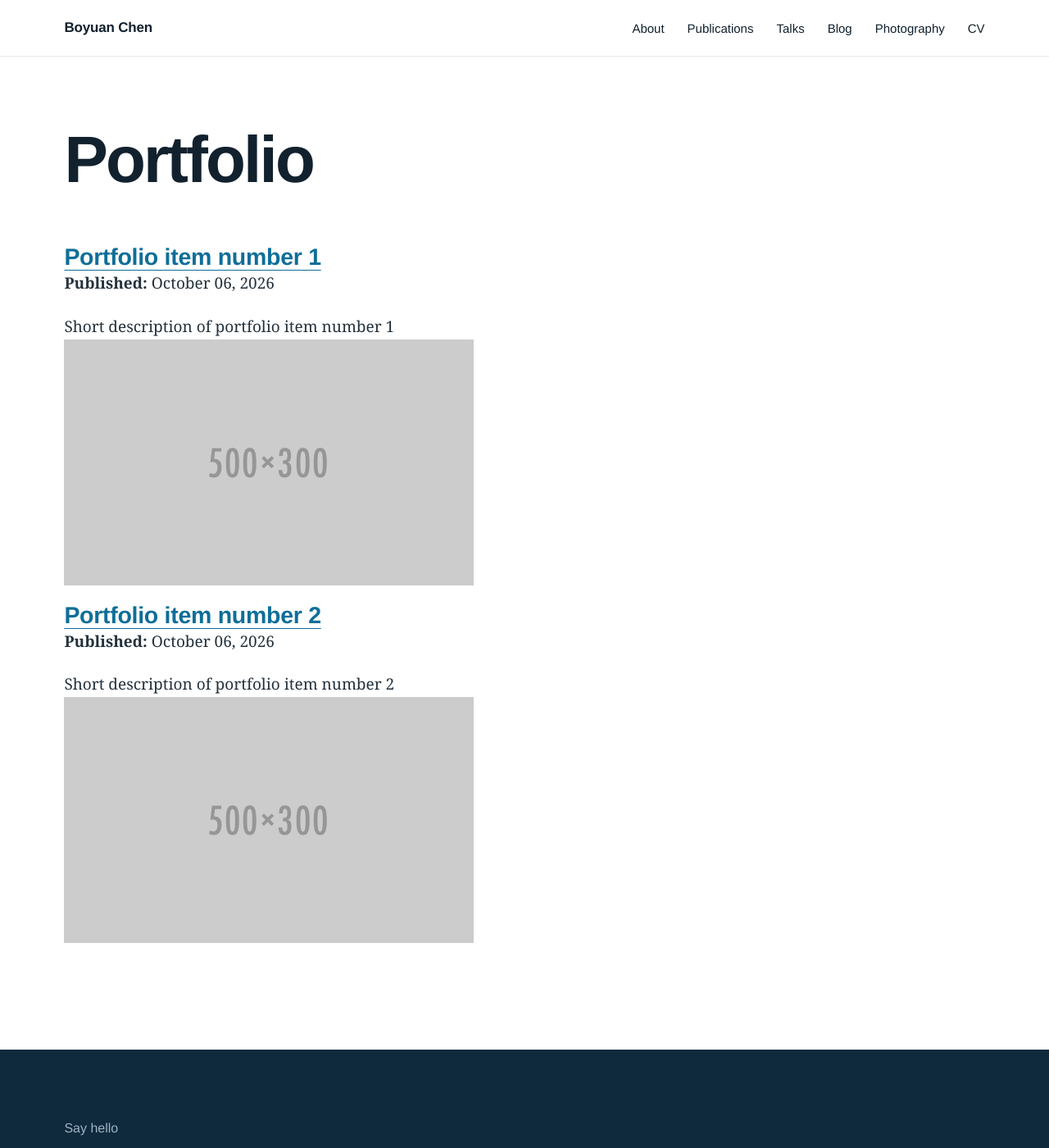
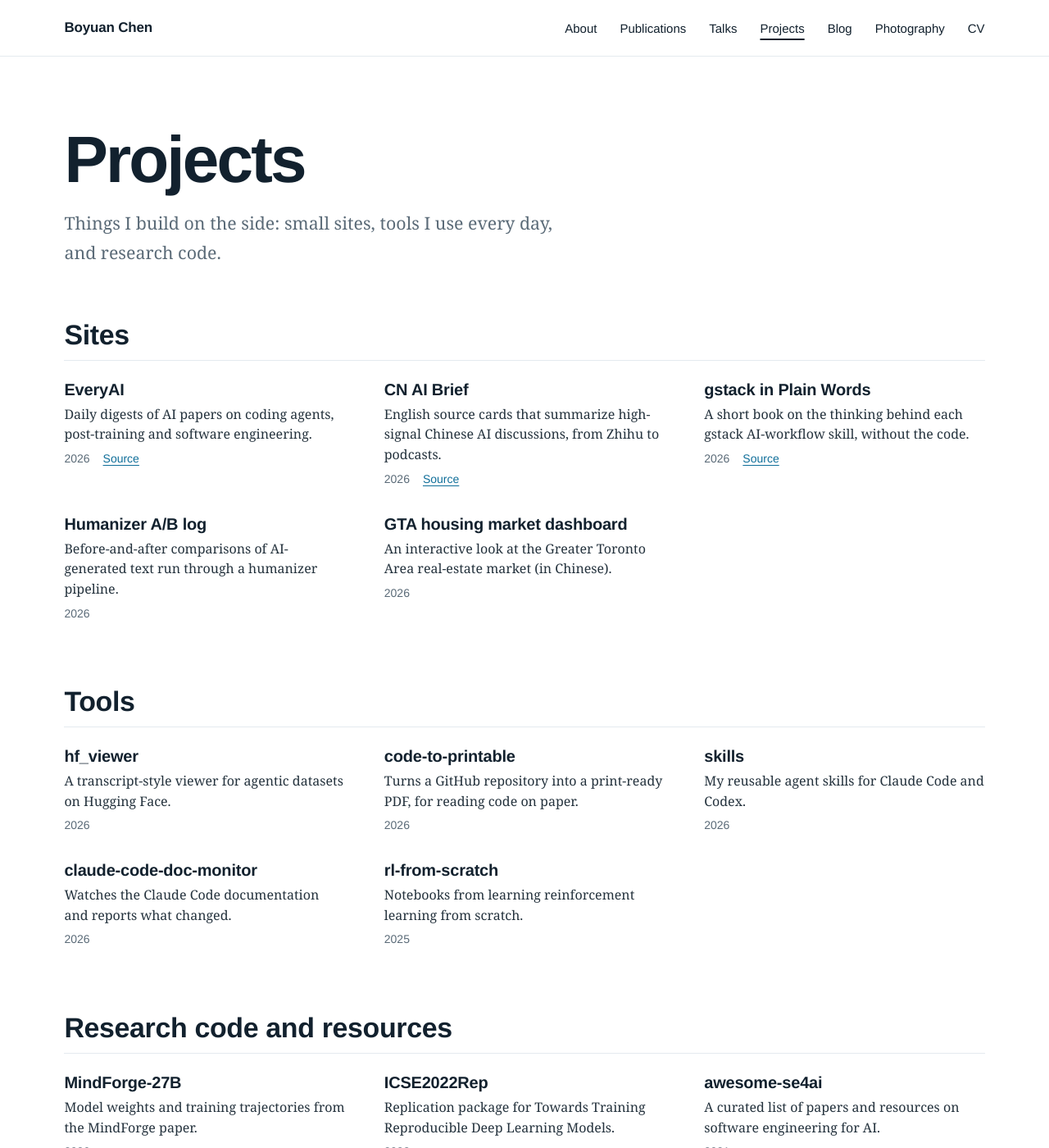
Before and after one commit to nemo9cby/nemo9cby.github.io, a Jekyll site: the page built from _pages/portfolio.html, in a window 1280 px wide and 1400 px high. Shown: the whole window at 82% size. Built offline with Jekyll 4.4.1, drawn with Linux system fonts in a browser that asks for light colours; some web fonts are replaced; some of the changed text lies outside the part shown.

Commit message:
Add Projects page (/portfolio/) for side projects and research code
Lists the user's public side projects found by the research sweep: the
mini-sites under chenboyuan.com (EveryAI, CN AI Brief, gstack in Plain
Words, Humanizer A/B log, GTA housing dashboard), tools (hf_viewer,
code-to-printable, skills, ...) and research code/resources. Data lives
in _data/projects.yml; the template portfolio placeholders are removed.
Nav gains 'Projects'; the menu button now takes over below 1024px.

Co-Authored-By: Claude Opus 5.5 <noreply@anthropic.com>

```diff
--- a/_data/navigation.yml
+++ b/_data/navigation.yml
@@ -6,6 +6,8 @@ main:
     url: /publications/
   - title: "Talks"
     url: /talks/
+  - title: "Projects"
+    url: /portfolio/
   - title: "Blog"
     url: /blogs
   - title: "Photography"
--- /dev/null
+++ b/_data/projects.yml
@@ -0,0 +1,70 @@
+# Projects shown on /portfolio/ (nav: Projects), grouped and in display order.
+- group: "Sites"
+  items:
+    - name: "EveryAI"
+      url: "https://www.chenboyuan.com/everyai/"
+      repo: "https://github.com/nemo9cby/everyai"
+      year: 2026
+      text: "Daily digests of AI papers on coding agents, post-training and software engineering."
+    - name: "CN AI Brief"
+      url: "https://www.chenboyuan.com/cn-ai-brief/"
+      repo: "https://github.com/nemo9cby/cn-ai-brief"
+      year: 2026
+      text: "English source cards that summarize high-signal Chinese AI discussions, from Zhihu to podcasts."
+    - name: "gstack in Plain Words"
+      url: "https://www.chenboyuan.com/gstack-in-plain-words/"
+      repo: "https://github.com/nemo9cby/gstack-in-plain-words"
+      year: 2026
+      text: "A short book on the thinking behind each gstack AI-workflow skill, without the code."
+    - name: "Humanizer A/B log"
+      url: "/humanizer/"
+      year: 2026
+      text: "Before-and-after comparisons of AI-generated text run through a humanizer pipeline."
+    - name: "GTA housing market dashboard"
+      url: "/realmaster/"
+      year: 2026
+      text: "An interactive look at the Greater Toronto Area real-estate market (in Chinese)."
+- group: "Tools"
+  items:
+    - name: "hf_viewer"
+      repo: "https://github.com/nemo9cby/hf_viewer"
+      year: 2026
+      text: "A transcript-style viewer for agentic datasets on Hugging Face."
+    - name: "code-to-printable"
+      repo: "https://github.com/nemo9cby/code-to-printable"
+      year: 2026
+      text: "Turns a GitHub repository into a print-ready PDF, for reading code on paper."
+    - name: "skills"
+      repo: "https://github.com/nemo9cby/skills"
+      year: 2026
+      text: "My reusable agent skills for Claude Code and Codex."
+    - name: "claude-code-doc-monitor"
+      repo: "https://github.com/nemo9cby/claude-code-doc-monitor"
+      year: 2026
+      text: "Watches the Claude Code documentation and reports what changed."
+    - name: "rl-from-scratch"
+      repo: "https://github.com/nemo9cby/rl-from-scratch"
+      year: 2025
+      text: "Notebooks from learning reinforcement learning from scratch."
+- group: "Research code and resources"
+  items:
+    - name: "MindForge-27B"
+      url: "https://huggingface.co/centre-for-swe/MindForge-27B"
+      year: 2026
+      text: "Model weights and training trajectories from the MindForge paper."
+    - name: "ICSE2022Rep"
+      repo: "https://github.com/nemo9cby/ICSE2022Rep"
+      year: 2022
+      text: "Replication package for Towards Training Reproducible Deep Learning Models."
+    - name: "awesome-se4ai"
+      repo: "https://github.com/nemo9cby/awesome-se4ai"
+      year: 2021
+      text: "A curated list of papers and resources on software engineering for AI."
+    - name: "logging-code-issue"
+      repo: "https://github.com/loggingcode/logging-code-issue"
+      year: 2019
+      text: "A catalog of research on logging-code issues."
+    - name: "LogCoCo"
+      repo: "https://github.com/nemo9cby/LogCoCo"
+      year: 2018
+      text: "Code-coverage estimation from execution logs (ASE 2018)."
--- a/_pages/portfolio.html
+++ b/_pages/portfolio.html
@@ -1,13 +1,24 @@
 ---
 layout: archive
-title: "Portfolio"
+title: "Projects"
 permalink: /portfolio/
+lede: "Things I build on the side: small sites, tools I use every day, and research code."
 author_profile: true
 ---
 
-{% include base_path %}
-
-
-{% for post in site.portfolio %}
-  {% include archive-single.html %}
+{% for group in site.data.projects %}
+<section class="list-section">
+  <h2 class="list-section__title">{{ group.group }}</h2>
+  <ul class="project-list">
+    {%- for p in group.items %}
+    {%- assign href = p.url | default: p.repo -%}
+    {%- unless href contains '://' %}{% assign href = href | relative_url %}{% endunless %}
+    <li class="project">
+      <h3 class="project__name"><a href="{{ href }}">{{ p.name }}</a></h3>
+      <p class="project__text">{{ p.text }}</p>
+      <p class="project__meta">{{ p.year }}{% if p.url and p.repo %} <a href="{{ p.repo }}">Source</a>{% endif %}</p>
+    </li>
+    {%- endfor %}
+  </ul>
+</section>
 {% endfor %}
--- a/_portfolio/portfolio-1.md
+++ /dev/null
@@ -1,7 +0,0 @@
----
-title: "Portfolio item number 1"
-excerpt: "Short description of portfolio item number 1<br/><img src='/images/500x300.png'>"
-collection: portfolio
----
-
-This is an item in your portfolio. It can be have images or nice text. If you name the file .md, it will be parsed as markdown. If you name the file .html, it will be parsed as HTML.
--- a/_portfolio/portfolio-2.html
+++ /dev/null
@@ -1,7 +0,0 @@
----
-title: "Portfolio item number 2"
-excerpt: "Short description of portfolio item number 2 <br/><img src='/images/500x300.png'>"
-collection: portfolio
----
-
-This is an item in your portfolio. It can be have images or nice text. If you name the file .md, it will be parsed as markdown. If you name the file .html, it will be parsed as HTML.
--- a/_sass/site/_chrome.scss
+++ b/_sass/site/_chrome.scss
@@ -94,7 +94,7 @@ html:not(.js) .site-nav--overlay {
   position: absolute;
 }
 
-@media (max-width: 47.99rem) {
+@media (max-width: 63.99rem) {
   .js .site-nav__toggle {
     display: inline-flex;
   }
--- a/_sass/site/_pages.scss
+++ b/_sass/site/_pages.scss
@@ -442,3 +442,55 @@
   margin-top: 2rem;
   font-size: 1rem;
 }
+
+/* Projects --------------------------------------------------------------- */
+
+.project-list {
+  display: grid;
+  gap: 2rem 3rem;
+  margin: 1.5rem 0 0;
+  padding: 0;
+  list-style: none;
+}
+
+@media (min-width: 48rem) {
+  .project-list {
+    grid-template-columns: repeat(2, minmax(0, 1fr));
+  }
+}
+
+@media (min-width: 72rem) {
+  .project-list {
+    grid-template-columns: repeat(3, minmax(0, 1fr));
+  }
+}
+
+.project__name {
+  font-size: 1.25rem;
+  font-weight: 680;
+  font-stretch: 108%;
+}
+
+.project__name a {
+  color: var(--ink);
+  text-decoration: none;
+}
+
+.project__name a:hover {
+  text-decoration: underline;
+}
+
+.project__text {
+  margin: 0.4rem 0 0.35rem;
+  font-size: 1rem;
+  line-height: 1.55;
+}
+
+.project__meta {
+  display: flex;
+  gap: 1rem;
+  margin: 0;
+  color: var(--slate);
+  font-family: var(--font-display);
+  font-size: 0.875rem;
+}
```
